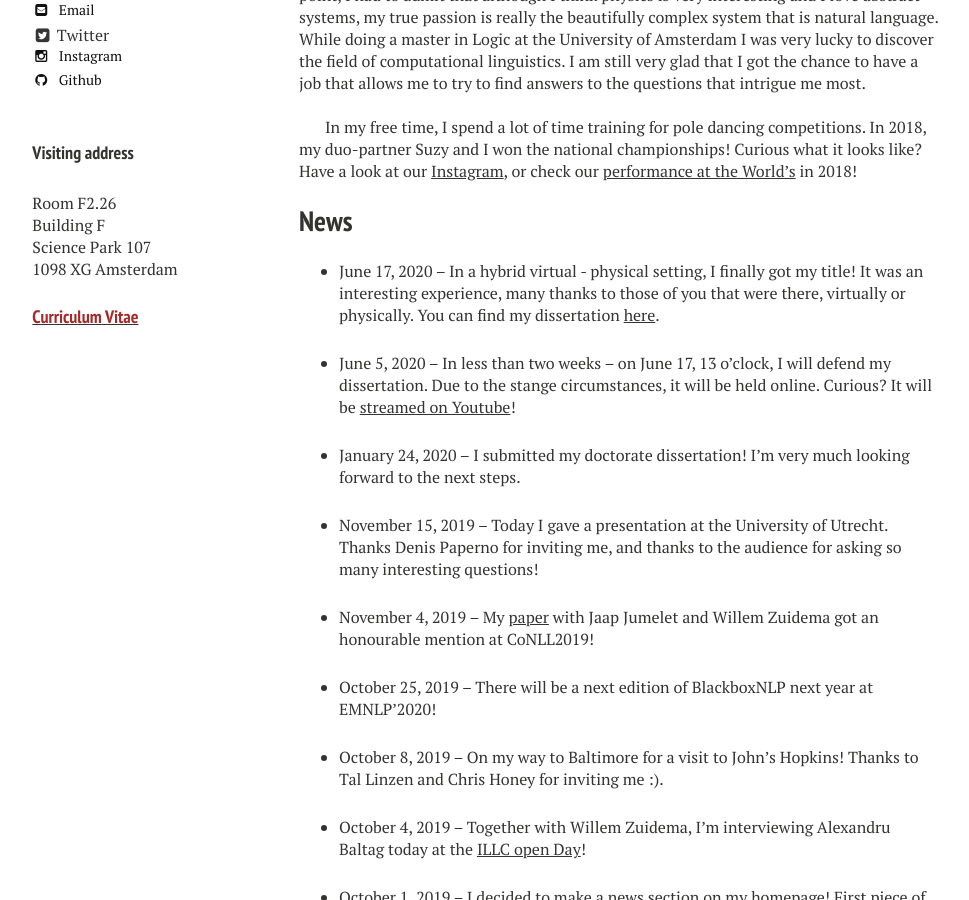
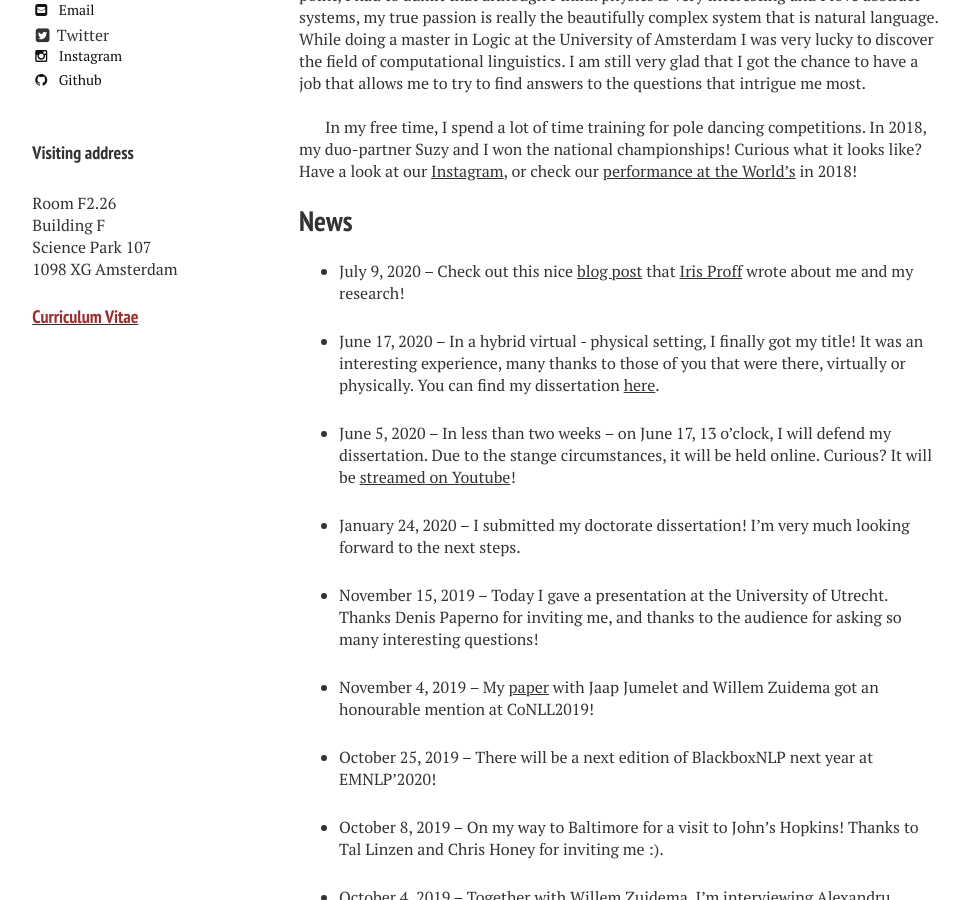
Before and after one commit to dieuwkehupkes/dieuwkehupkes.github.io, a Jekyll site: the page built from index.md, in a window 1280 px wide and 900 px high, scrolled down 1413 px. Shown: the whole window, without its empty margins (21-990 px from the left). Built offline with Jekyll 4.4.1, drawn with Linux system fonts in a browser that asks for light colours; nearby versions of some CDN libraries.

Commit message:
Add Iris blogpost

```diff
--- a/index.md
+++ b/index.md
@@ -30,6 +30,9 @@ Have a look at our <a href="https://www.instagram.com/duo_polenotti/" target="_b
 
 ## News
 
+- July 9, 2020 -- Check out this nice <a href="https://resources.illc.uva.nl/illc-blog/lightening-up-the-black-box/">blog post</a> that <a href="https://resources.illc.uva.nl/illc-blog/lightening-up-the-black-box/" target="_blank">Iris Proff</a> wrote about me and my research!
+
+
 - June 17, 2020 -- In a hybrid virtual - physical setting, I finally got my title! It was an interesting experience, many thanks to those of you that were there, virtually or physically. You can find my dissertation <a href="http://www.illc.uva.nl/Research/Publications/Dissertations/DS-2020-06.text.pdf">here</a>.
 
 - June 5, 2020 -- In less than two weeks -- on June 17, 13 o'clock, I will defend my dissertation. Due to the stange circumstances, it will be held online. Curious? It will be <a href="https://www.youtube.com/watch?v=aRTXv5MWmb8&feature=youtu.be">streamed on Youtube</a>!
```
